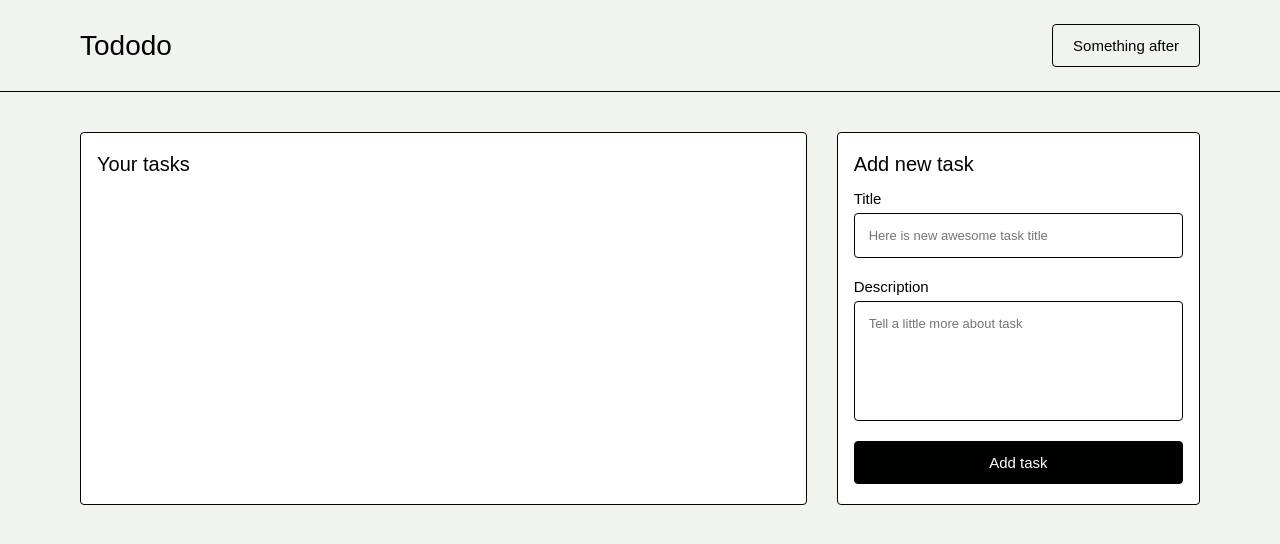
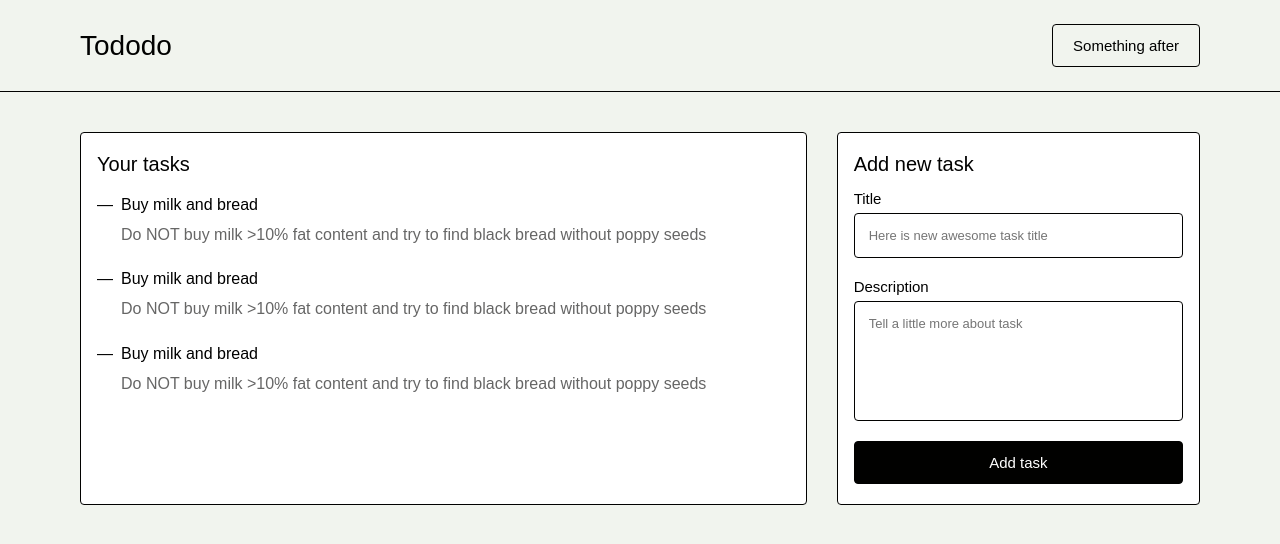
Before and after one commit to Azatyk/tododo, a Vue app: page /tasks in a window 1280 px wide. Shown: the top 544 px of the page. Built offline with nearby package versions, Linux system fonts and the light colour scheme; a web font is replaced by a local one.

Commit message:
feat: add basic implementation of task card component

```diff
--- a/src/modules/tasks/components/create-task-form/create-task-form.vue
+++ b/src/modules/tasks/components/create-task-form/create-task-form.vue
@@ -5,7 +5,7 @@ import commonButton from '@/common/components/common-button.vue'
 </script>
 
 <template>
-  <form class="create-task-form">
+  <form @submit.prevent class="create-task-form">
     <h2 class="create-task-form__heading">Add new task</h2>
     <common-input
       label="Title"
--- /dev/null
+++ b/src/modules/tasks/components/tasks-list/components/task-card/task-card.vue
@@ -0,0 +1,54 @@
+<script lang="ts" setup></script>
+
+<template>
+  <div class="task-card">
+    <div class="task-card__row">
+      <h3 class="task-card__heading">Buy milk and bread</h3>
+      <div class="task-card__actions"></div>
+    </div>
+    <p class="task-card__description">
+      Do NOT buy milk >10% fat content and try to find black bread without poppy seeds
+    </p>
+  </div>
+</template>
+
+<style scoped>
+.task-card {
+  padding-left: 24px;
+  box-sizing: border-box;
+  position: relative;
+  width: 100%;
+  display: flex;
+  flex-direction: column;
+}
+
+.task-card:before {
+  content: '—';
+  position: absolute;
+  left: 0;
+  top: 0;
+  color: var(--dark-color);
+  font-size: 16px;
+}
+
+.task-card__row {
+  margin-bottom: 10px;
+  width: 100%;
+  display: flex;
+  justify-content: space-between;
+  align-items: center;
+}
+
+.task-card__heading {
+  font-size: 16px;
+  font-weight: 400;
+}
+
+.task-card__description {
+  width: 100%;
+  color: var(--dark-color);
+  line-height: 1.4;
+  font-weight: 300;
+  opacity: 0.6;
+}
+</style>
--- a/src/modules/tasks/components/tasks-list/tasks-list.vue
+++ b/src/modules/tasks/components/tasks-list/tasks-list.vue
@@ -1,9 +1,12 @@
-<script lang="ts" setup></script>
+<script lang="ts" setup>
+import taskCard from '../tasks-list/components/task-card/task-card.vue'
+</script>
 
 <template>
   <div class="tasks-list">
     <div class="tasks-list__header">
       <h2 class="tasks-list__heading">Your tasks</h2>
+      <task-card v-for="index in 3" :key="index" class="tasks-list__task" />
     </div>
   </div>
 </template>
@@ -24,9 +27,17 @@
 }
 
 .tasks-list__heading {
-  margin-bottom: 14px;
+  margin-bottom: 20px;
   color: var(--dark-color);
   font-size: 20px;
   font-weight: 500;
 }
+
+.tasks-list__task {
+  margin-bottom: 24px;
+}
+
+.tasks-list__task:last-child {
+  margin-bottom: 0;
+}
 </style>
```
